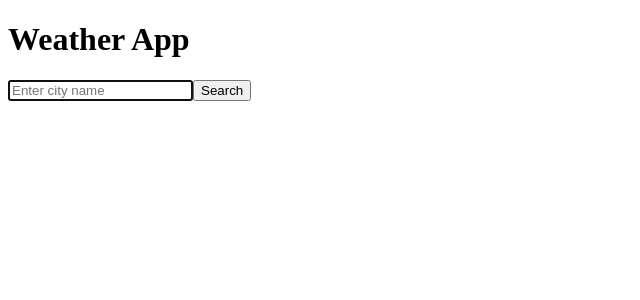
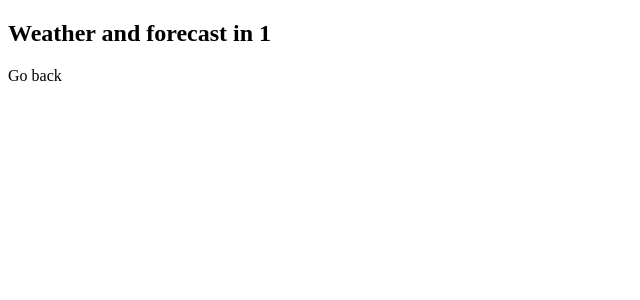
Before and after one commit to dlahoda/weather-app, a React app: page /forecast/1 in a window 1280 px wide. Shown: the top 300 px of the page, without its empty margins (0-640 px from the left). Built offline with nearby package versions, Linux system fonts and the light colour scheme.

Commit message:
Added ForecastPage and NotFoundPage

```diff
--- a/src/components/CityForecast.js
+++ b/src/components/CityForecast.js
@@ -1,4 +1,5 @@
 import React from "react";
+import { Link } from "react-router-dom";
 
 export default class CityForecast extends React.Component {
   createWeatherConditionsBlock = () => {
@@ -56,6 +57,7 @@ export default class CityForecast extends React.Component {
             </tr>
           </tbody>
         </table>
+        <Link to={`/forecast/${this.props.name}`}>Forecast</Link>
       </div>
     );
   }
--- /dev/null
+++ b/src/components/ForecastPage.js
@@ -0,0 +1,12 @@
+import React from "react";
+
+export default class ForecastPage extends React.Component {
+  render() {
+    return (
+      <div>
+        <h2>Weather and forecast in {this.props.match.params.city}</h2>
+        <a onClick={this.props.history.goBack}>Go back</a>
+      </div>
+    );
+  };
+};
--- /dev/null
+++ b/src/components/NotFoundPage.js
@@ -0,0 +1,11 @@
+import React from "react";
+import { Link } from "react-router-dom";
+
+const NotFoundPage = () => (
+  <div>
+    <h2>Page not found</h2>
+    <Link to="/">Home page</Link>
+  </div>
+);
+
+export default NotFoundPage;
--- a/src/components/RecentSearch.js
+++ b/src/components/RecentSearch.js
@@ -3,7 +3,9 @@ import React from "react";
 export default class RecentSearch extends React.Component {
   onClick = e => {
     e.preventDefault();
-    this.props.onClick(e.target.textContent)
+    if (e.target.className === "city-name") {
+      this.props.onClick(e.target.textContent)
+    }
   }
 
   render () {
@@ -12,7 +14,7 @@ export default class RecentSearch extends React.Component {
         <span>Recent forecast in: </span>
         <div onClick={this.onClick}>
         {
-          this.props.queryList.map((query, index) => (<span key={index}>{query}</span>))
+          this.props.queryList.map((query, index) => (<span className="city-name" key={index}>{query}</span>))
         }
         </div>
       </div>
--- a/src/routers/AppRouter.js
+++ b/src/routers/AppRouter.js
@@ -1,12 +1,16 @@
 import React from "react";
 import { BrowserRouter, Switch, Route } from "react-router-dom";
 import CurrentWeatherPage from "../components/CurrentWeatherPage";
+import ForecastPage from "../components/ForecastPage";
+import NotFoundPage from "../components/NotFoundPage";
 
 const AppRouter = () => (
   <BrowserRouter>
     <div>
       <Switch>
-        <Route path="/" component={CurrentWeatherPage}/>
+        <Route path="/" component={CurrentWeatherPage} exact />
+        <Route path="/forecast/:city" component={ForecastPage} />
+        <Route component={NotFoundPage} />
       </Switch>
     </div>
   </BrowserRouter>
--- a/webpack.config.js
+++ b/webpack.config.js
@@ -23,6 +23,7 @@ module.exports = {
   },
   devServer: {
     contentBase: path.resolve(__dirname, "public"),
+    historyApiFallback: true,
     publicPath: "/dist/"
   },
   plugins: [
```
